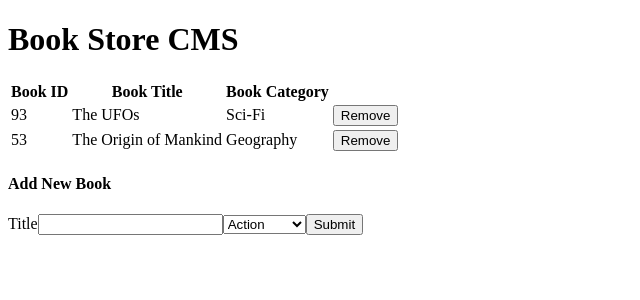
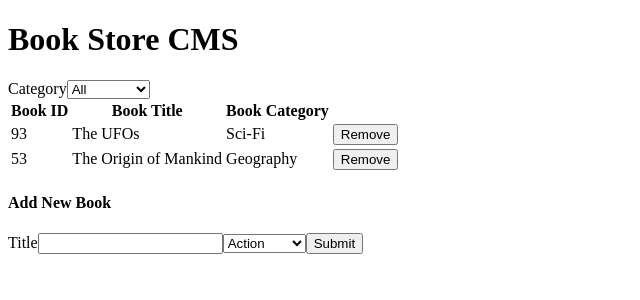
Before and after one commit to Samitti/Bookstore-CMS-Redux, a React (Create React App) app: page / in a window 1280 px wide. Shown: the top 300 px of the page, without its empty margins (0-640 px from the left). Built offline with nearby package versions, Linux system fonts and the light colour scheme.

Commit message:
add a filter books functionality by adding CategoryFilter component, filterReducer and changefilter actions

```diff
--- a/src/actions/index.js
+++ b/src/actions/index.js
@@ -8,4 +8,9 @@
   book,
 });
 
-export { addBook, removeBook };
+const changeFilter = category => ({
+  type: 'CHANGE_FILTER',
+  category,
+});
+
+export { addBook, removeBook, changeFilter };
--- /dev/null
+++ b/src/components/CategoryFilter.js
@@ -0,0 +1,33 @@
+import React from 'react';
+import PropTypes from 'prop-types';
+import categoryOptions from '../containers/constants';
+
+function CategoryFilter({ category, handleCategory }) {
+  const newCategoryOptions = (['All']).concat(categoryOptions);
+  const options = newCategoryOptions.map(cat => (
+    <option
+      value={cat}
+      key={cat}
+    >
+      {cat}
+    </option>
+  ));
+
+  return (
+    <div>
+      <label htmlFor="category">
+        Category
+        <select id="category" value={category} onChange={handleCategory}>
+          {options}
+        </select>
+      </label>
+    </div>
+  );
+}
+
+CategoryFilter.propTypes = {
+  category: PropTypes.string.isRequired,
+  handleCategory: PropTypes.func.isRequired,
+};
+
+export default CategoryFilter;
--- a/src/containers/BooksList.js
+++ b/src/containers/BooksList.js
@@ -2,14 +2,22 @@
 import { connect } from 'react-redux';
 import PropTypes from 'prop-types';
 import Book from '../components/Book';
-import { removeBook } from '../actions/index';
+import { removeBook, changeFilter } from '../actions/index';
+import CategoryFilter from '../components/CategoryFilter';
 
-function BooksList({ books, removeBook }) {
+function BooksList({
+  books, removeBook, newCategory, category,
+}) {
   const handleRemoveBook = book => {
     removeBook(book);
   };
 
-  const bookList = books.map(book => (
+  const handleCategory = e => {
+    newCategory(e.target.value);
+  };
+
+  const filteredBooks = category === 'All' ? books : books.filter(book => book.category === category);
+  const bookList = filteredBooks.map(book => (
     <Book
       book={book}
       key={book.id}
@@ -17,6 +25,8 @@
     />
   ));
   return (
+    <div>
+      <CategoryFilter category={category} handleCategory={handleCategory} />
       <table className="Books-list">
         <thead>
           <tr>
@@ -29,6 +39,7 @@
           {bookList}
         </tbody>
       </table>
+    </div>
   );
 }
 
@@ -39,16 +50,22 @@
     id: PropTypes.number,
   })).isRequired,
   removeBook: PropTypes.func.isRequired,
+  category: PropTypes.string.isRequired,
+  newCategory: PropTypes.func.isRequired,
 };
 
 const mapStateToProps = state => ({
   books: state.books,
+  category: state.category,
 });
 
 const mapDispatchToProps = dispatch => ({
   removeBook: book => {
     dispatch(removeBook(book));
   },
+  newCategory: category => {
+    dispatch(changeFilter(category));
+  },
 });
 
 export default connect(mapStateToProps, mapDispatchToProps)(BooksList);
--- /dev/null
+++ b/src/containers/constants.js
@@ -0,0 +1,3 @@
+const categoryOptions = ['Action', 'Biography', 'History', 'Horror', 'Kids', 'Learning', 'Sci-Fi'];
+
+export default categoryOptions;
--- /dev/null
+++ b/src/reducers/filter.js
@@ -0,0 +1,8 @@
+const filterReducer = (state = 'All', action) => {
+  if (action.type === 'CHANGE_FILTER') {
+    return `${action.category}`;
+  }
+  return state;
+};
+
+export default filterReducer;
--- a/src/reducers/index.js
+++ b/src/reducers/index.js
@@ -1,8 +1,10 @@
 import { combineReducers } from 'redux';
 import booksReducer from './books';
+import filterReducer from './filter';
 
 const rootReducer = combineReducers({
   books: booksReducer,
+  category: filterReducer,
 });
 
 export default rootReducer;
```
Lines whose indentation alone changed are shown as unchanged.
